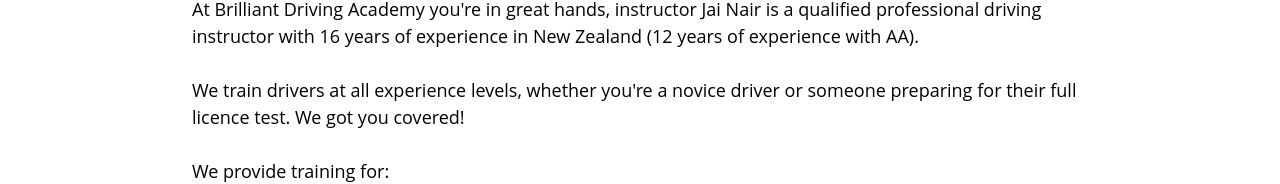
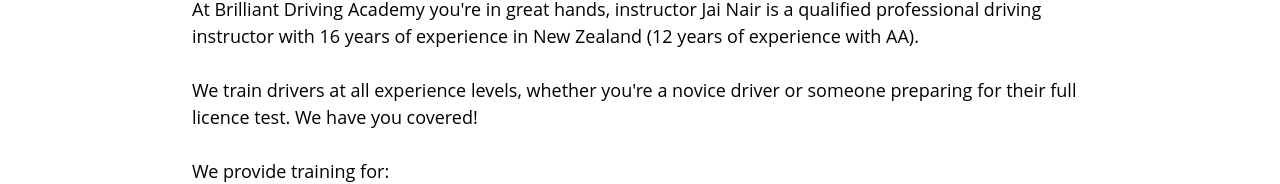
Before and after one commit to amolarora/brilliant-driving-academy, a React (Create React App) app: page /about-us in a window 1280 px wide. Shown: the part 828-1012 px from the top of the page. Built offline with nearby package versions, Linux system fonts and the light colour scheme; what tw-elements would draw is missing.

Commit message:
Updated About Us page text

```diff
--- a/src/pages/AboutUs.js
+++ b/src/pages/AboutUs.js
@@ -21,7 +21,7 @@
 
             <div className='py-[30px] text-[13px] sm:text-[18px] font-[500] w-[75vw] mx-[12.5vw] sm:w-[70vw] sm:mx-[15vw] sm:mt-5 text-left'>
                 <p>At Brilliant Driving Academy you're in great hands, instructor Jai Nair is a qualified professional driving instructor with 16 years of experience in New Zealand (12 years of experience with AA).</p> <br></br>
-                <p>We train drivers at all experience levels, whether you're a novice driver or someone preparing for their full licence test. We got you covered!</p> <br></br>
+                <p>We train drivers at all experience levels, whether you're a novice driver or someone preparing for their full licence test. We have you covered!</p> <br></br>
 
                 <p>We provide training for:</p>
                 <ul className='list-disc ml-[1rem]'>
```
